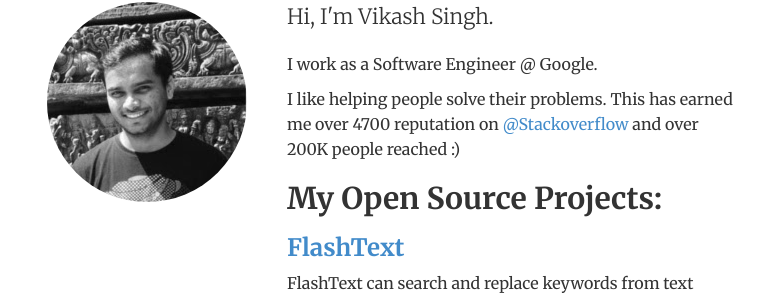
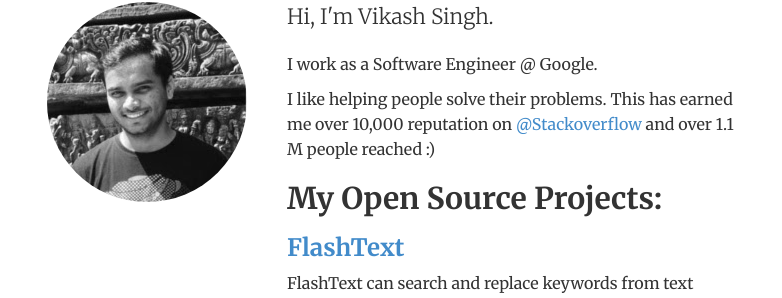
Before and after one commit to vi3k6i5/vi3k6i5.github.io, a Jekyll site: the page built from index.html, in a window 1280 px wide. Shown: the part 118-416 px from the top of the page, without its empty margins (248-1030 px from the left). Built offline with Jekyll 4.4.1, drawn with Linux system fonts in a browser that asks for light colours.

Commit message:
Update index.html
updated stackoverflow scrore

```diff
--- a/index.html
+++ b/index.html
@@ -14,8 +14,8 @@ description: Vikash Singh | Software Engineer @ Google.
     <div class="col-sm-8">
     <p class="lead">Hi, I'm <span itemprop="name">Vikash Singh</span>.</p>
     <p>I work as a Software Engineer @ Google.</p>
-    <p>I like helping people solve their problems. This has earned me over 4700 reputation on
-    <a href="https://stackoverflow.com/users/3027854/vikash-singh">@Stackoverflow</a> and over 200K people reached :)</p>
+    <p>I like helping people solve their problems. This has earned me over 10,000 reputation on
+    <a href="https://stackoverflow.com/users/3027854/vikash-singh">@Stackoverflow</a> and over 1.1 M people reached :)</p>
 
     <h2>My Open Source Projects:</h2>
 
```
